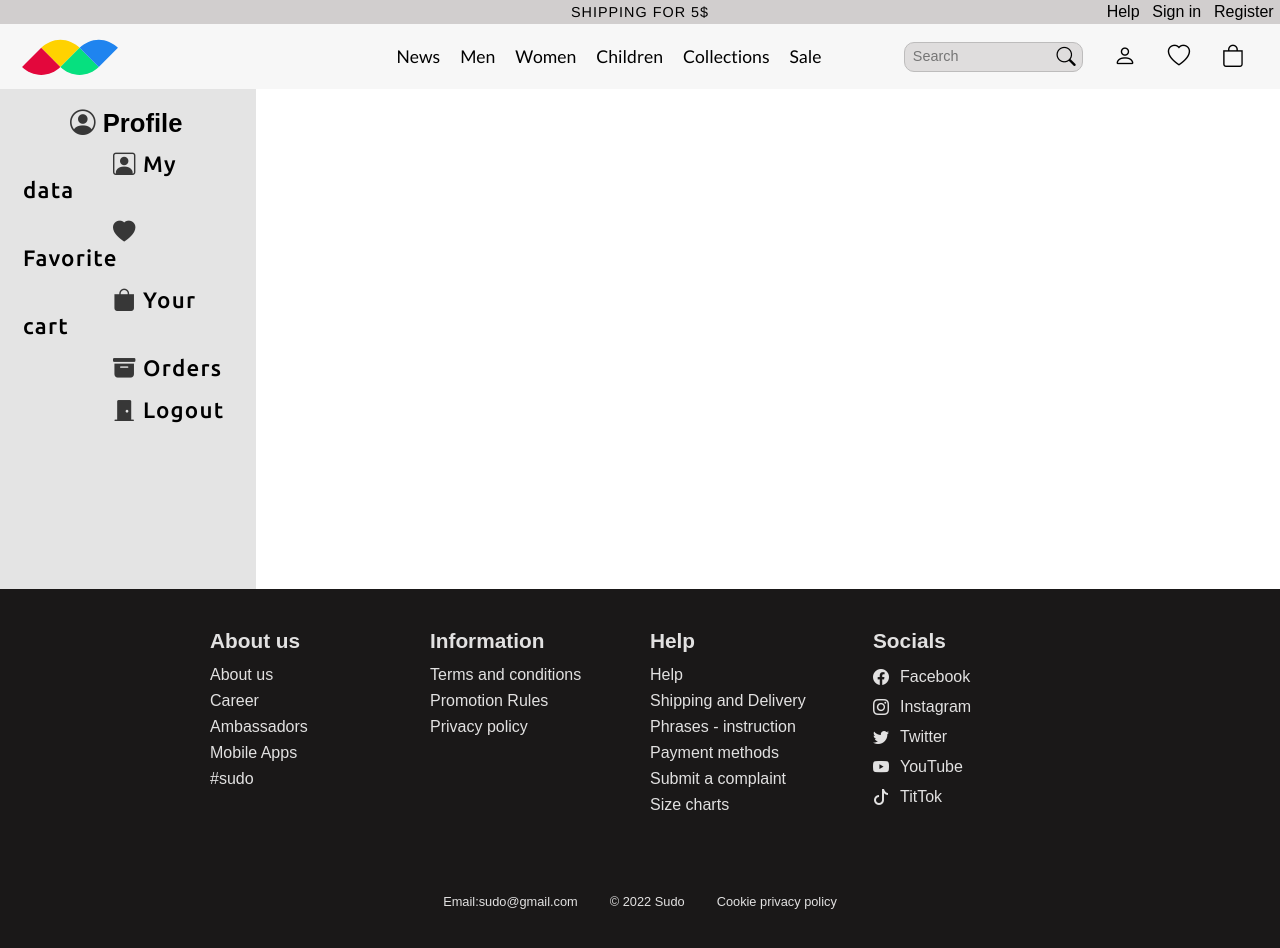
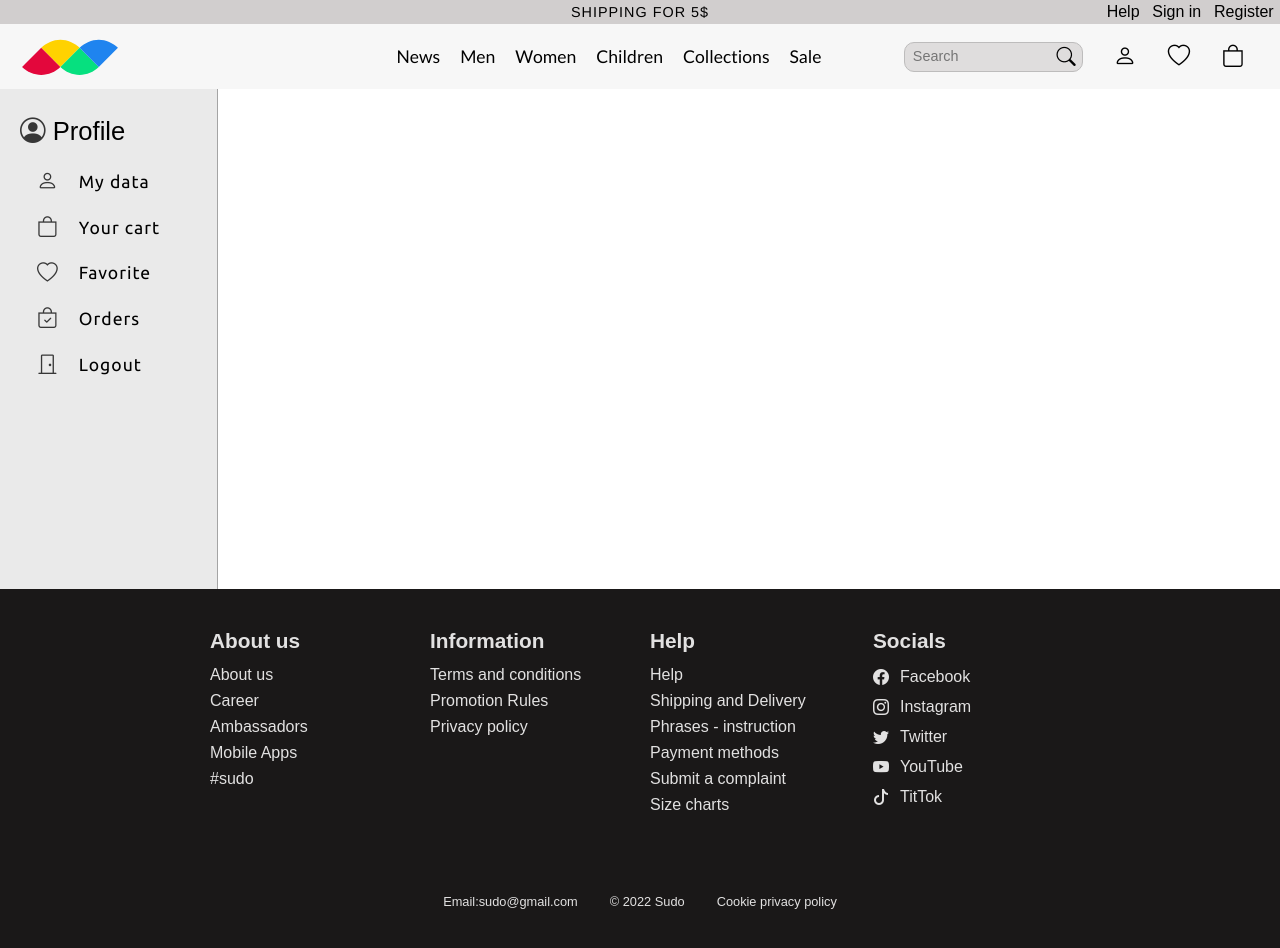
Before and after one commit to mcsNEXO/Shop, a React (Create React App) app in the folder frontend/: page /profile in a window 1280 px wide. Built offline with nearby package versions, Linux system fonts and the light colour scheme; no server answers; a web font is replaced by a local one.

Commit message:
add aside

```diff
--- a/frontend/src/App.js
+++ b/frontend/src/App.js
@@ -11,6 +11,7 @@ import AuthContext from "./context/authContext";
 import Register from "./pages/Auth/Register/Register";
 import { reducer, initialState } from "./reducer";
 import Profile from "./pages/Profile/Profile";
+import MyData from "./pages/Profile/MyData/MyData";
 
 function App() {
   const [state, dispatch] = useReducer(reducer, initialState);
@@ -20,7 +21,10 @@ function App() {
     <Routes>
       <Route path="/" element={<Menu />} />
       <Route path="profile" element={<Profile />}>
+        <Route path="my-data" element={<MyData />} />
+        <Route path="cart" element />
         <Route path="favorite" element />
+        <Route path="orders" element />
       </Route>
       <Route path="/news" element={<div>News</div>} />
       <Route path="/login" element={<Login />} />
--- a/frontend/src/components/Nav/Nav.css
+++ b/frontend/src/components/Nav/Nav.css
@@ -26,6 +26,7 @@ nav {
   width: 100px;
   height: 50px;
   align-items: center;
+  cursor: pointer;
 }
 img {
   width: 100%;
--- a/frontend/src/components/Nav/Nav.js
+++ b/frontend/src/components/Nav/Nav.js
@@ -2,7 +2,7 @@ import React, { useState } from "react";
 import "./Nav.css";
 import "bootstrap-icons/font/bootstrap-icons.css";
 import { navItems } from "./NavItems";
-import { NavLink } from "react-router-dom";
+import { NavLink, useNavigate } from "react-router-dom";
 import Serachbar from "../UI/Searchbar.js/Serachbar";
 import Dropdown from "./Dropdown/Dropdown";
 import useAuth from "../../hooks/useAuth";
@@ -11,13 +11,19 @@ export default function Nav(props) {
   const logo = process.env.PUBLIC_URL + "/img/svg/logo.svg";
   const [auth, setAuth] = useAuth();
   const [isOpen, setIsOpen] = useState(false);
+  const navigate = useNavigate();
 
   const openAccount = () => {};
 
   return (
     <>
       <nav className={isOpen ? "is-open nav-open" : null}>
-        <div className="left-side-menu">
+        <div
+          className="left-side-menu"
+          onClick={() => {
+            navigate("/");
+          }}
+        >
           <img src={logo} alt="logo" />
         </div>
         <div className="main-panel-menu">
--- /dev/null
+++ b/frontend/src/pages/Profile/MyData/MyData.js
@@ -0,0 +1,3 @@
+export default function MyData(props) {
+  return <div>sjisjifdsadsada</div>;
+}
--- a/frontend/src/pages/Profile/Profile.css
+++ b/frontend/src/pages/Profile/Profile.css
@@ -1,30 +1,37 @@
-@import url("https://fonts.googleapis.com/css2?family=Ubuntu:wght@500&display=swap");
+@import url("https://fonts.googleapis.com/css2?family=Ubuntu:wght@400&display=swap");
 
 .container-profile {
   width: 100%;
   height: auto;
+  display: flex;
 }
 .container-profile aside {
-  width: 20%;
-  background-color: rgb(228, 228, 228);
+  width: 17%;
+  background-color: rgb(234, 234, 234);
   height: 500px;
   padding: 20px;
+  border-right: 1px solid rgb(164, 164, 164);
 }
 .profile-title {
   font-size: 1.6rem;
-  font-weight: 600;
-  text-indent: 50px;
+  font-weight: 500;
+  margin: 8px 0 15px 0;
 }
 
 .profile-option {
   width: 100%;
   text-align: start;
-  text-indent: 90px;
-  margin: 10px 0;
-  font-size: 1.4rem;
-  padding: 3px;
-  letter-spacing: 1.2px;
+  margin: 5px 0;
+  font-size: 1.1rem;
+  padding: 5px 12px;
+  letter-spacing: 1px;
   font-family: "Ubuntu";
+}
+.profile-option a {
+  padding: 5px;
+  display: flex;
+  align-items: center;
+  gap: 20px;
 }
 .container-profile i::before {
   display: initial;
@@ -32,7 +39,7 @@
   margin: 0;
   padding: 0;
   height: fit-content;
-  font-size: 1.4rem;
+  font-size: 1.3rem;
   font-weight: 600;
   color: rgb(55, 55, 55);
   background-color: transparent;
@@ -41,3 +48,7 @@
 .profile-title i::before {
   font-size: 1.6rem;
 }
+.profile-option:hover {
+  background-color: rgb(213, 213, 213);
+  border-radius: 14px;
+}
--- a/frontend/src/pages/Profile/Profile.js
+++ b/frontend/src/pages/Profile/Profile.js
@@ -1,39 +1,45 @@
 import "./Profile.css";
-import { NavLink } from "react-router-dom";
+import { NavLink, Outlet, Route, Routes } from "react-router-dom";
+import MyData from "../Profile/MyData/MyData";
 
 export default function Profile(props) {
   return (
     <div className="container-profile">
       <aside>
         <div className="profile-title">
-          <i class="bi bi-person-circle"></i> Profile
+          <i className="bi bi-person-circle"></i> Profile
         </div>
         <div className="profile-option">
           <NavLink className="black" to="my-data">
-            <i className="bi bi-person-square"></i> My data
-          </NavLink>
-        </div>
-        <div className="profile-option">
-          <NavLink className="black" to="/favorite">
-            <i class="bi bi-heart-fill"></i> Favorite
+            <i className="bi bi-person"></i>
+            My data
           </NavLink>
         </div>
         <div className="profile-option">
           <NavLink className="black" to="cart">
-            <i class="bi bi-bag-fill"></i> Your cart
+            <i className="bi bi-bag"></i> Your cart
+          </NavLink>
+        </div>
+        <div className="profile-option">
+          <NavLink className="black" to="favorite">
+            <i className="bi bi-heart"></i> Favorite
           </NavLink>
         </div>
         <div className="profile-option">
           <NavLink className="black" to="orders">
-            <i class="bi bi-archive-fill"></i> Orders
+            <i className="bi bi-bag-check"></i> Orders
           </NavLink>
         </div>
         <div className="profile-option">
           <NavLink className="black" to="/">
-            <i class="bi bi-door-closed-fill"></i> Logout
+            <i className="bi bi-door-closed"></i> Logout
           </NavLink>
         </div>
       </aside>
+      <Routes>
+        <Route path="my-data" element={<MyData />} />
+        <Route path="my-data" element={<MyData />} />
+      </Routes>
     </div>
   );
 }
```
Also changed, not shown: 1 other file (tests, documents, lock files or other folders).
